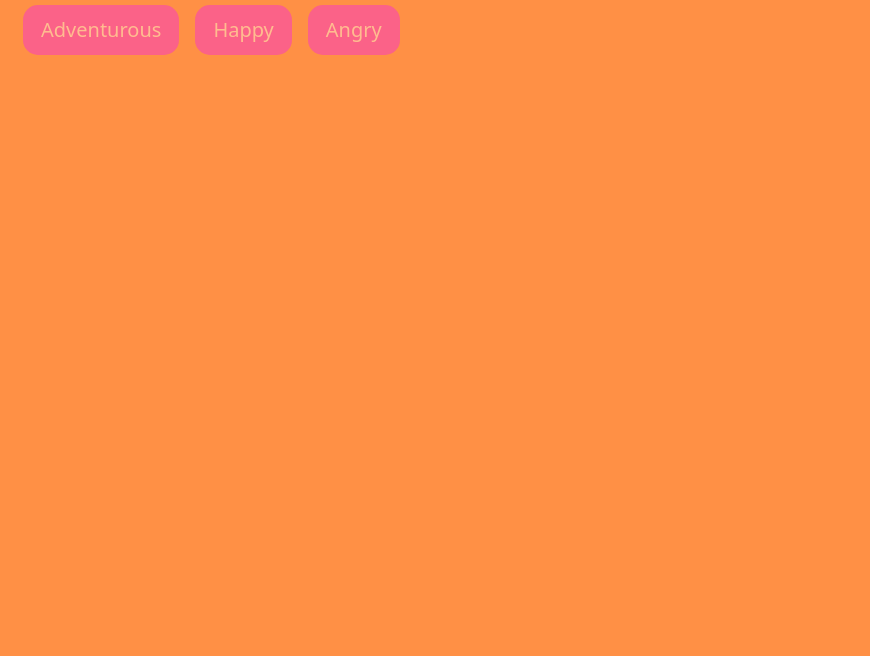
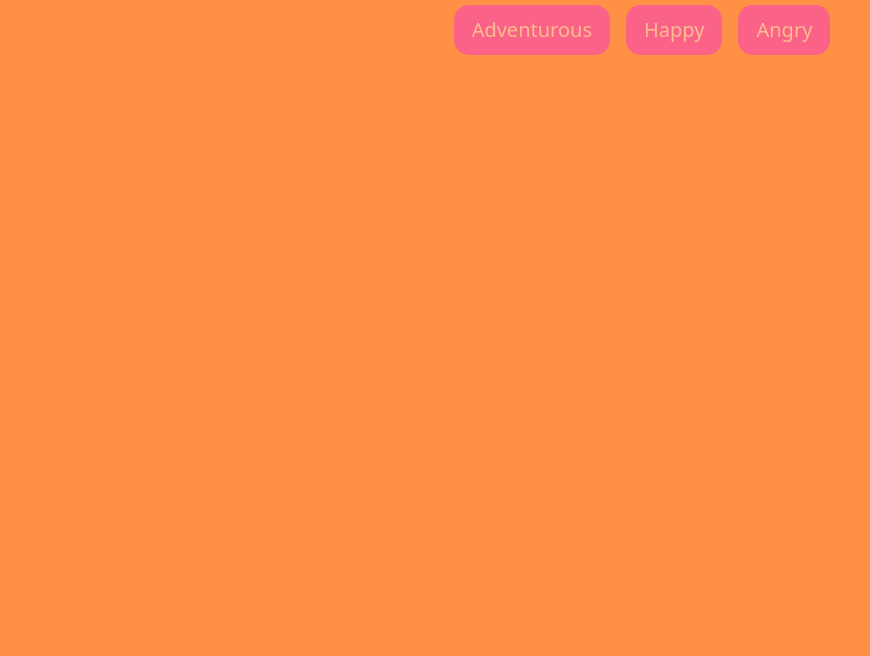
Before and after one commit to Bevilax/mood-app, a React app: page /emotions in a window 1280 px wide. Shown: the part 144-800 px from the top of the page, without its empty margins (0-870 px from the left). Built offline with nearby package versions, Linux system fonts and the light colour scheme; a web font is replaced by a local one.

Commit message:
centered buttons on emotions page

```diff
--- a/src/front/styles/emotions.css
+++ b/src/front/styles/emotions.css
@@ -2,7 +2,9 @@
   animation: fadeInAnimation ease 5s;
   animation-iteration-count: 1;
   animation-fill-mode: forwards;
-  justify-content: center;
+  display: block;
+  margin-left: auto;
+  margin-right: auto;
   /* animation: mymove 5s infinite; */
 }
 .fadingout {
```
